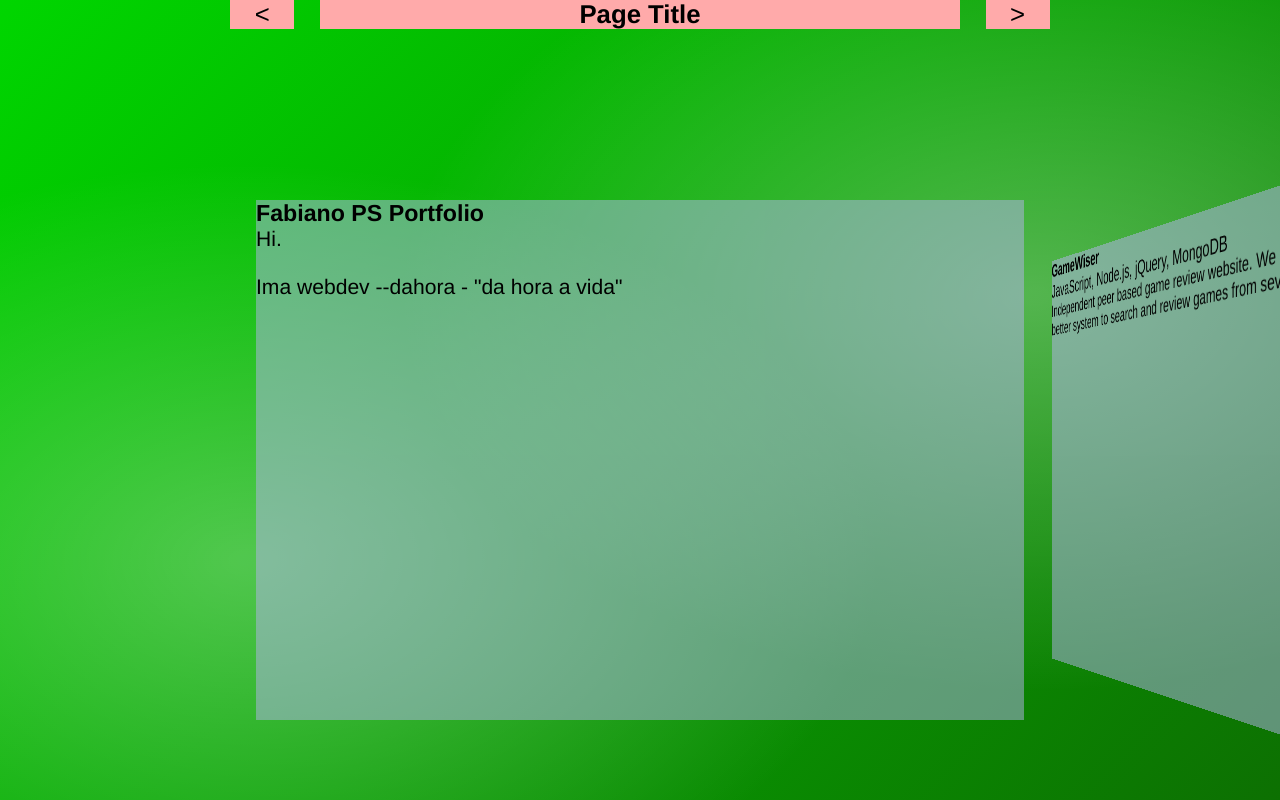
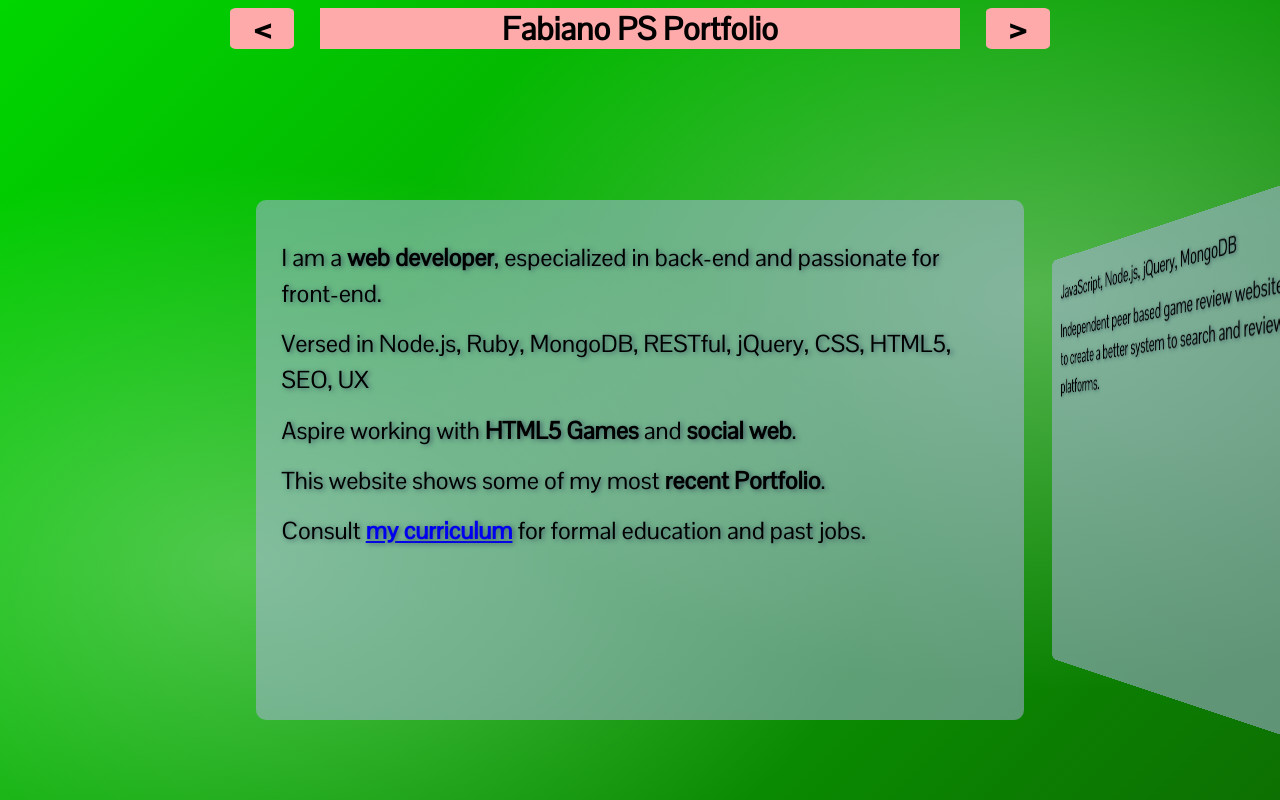
Before and after one commit to flockonus/flockonus.github.com, a plain HTML site: page index.html in a window 1280 px wide. Shown: the top 800 px of the page. Drawn offline with Linux system fonts and the light colour scheme.

Commit message:
working on v2

```diff
--- a/index.html
+++ b/index.html
@@ -6,11 +6,11 @@
 
   <script type="text/javascript" src="javascripts/jquery-1.7.1.js"></script>
 
-
-  <link rel="stylesheet" type="text/css" href="./Flockonus Portfolio 2.0 - jsFiddle demo by flockonus_files/result-light.css">
+  <link href='http://fonts.googleapis.com/css?family=Pontano+Sans' rel='stylesheet' type='text/css'>
 
   <style type="text/css">
-    *{margin: 0; padding: 0; font-size: 110%;font-family: "Helvetica", "Lucida Sans", "Lucida Sans Unicode"}
+
+*{ margin: 0; padding: 0;}
 
 html, body{
     /* FONTS? Karla
@@ -21,23 +21,35 @@ html, body{
     -webkit-box-sizing: border-box;
     -moz-box-sizing: border-box;
     box-sizing: border-box;
-    /* DEPLOY */
     overflow: hidden;
+    /*font-size: 110%;*/
+    font-family: 'Pontano Sans', sans-serif, "Helvetica", "Lucida Sans", "Lucida Sans Unicode";
 }
+
+p{
+    margin: 2% 0;
+}
+
 /*body > header{ heigth: 15% }*/
 #panel{
     height: 10%;
 }
 #panel *{ position: absolute; background: #FAA; text-align: center;  }
 #panel h1{
+    top: 1%;
     width: 50%;
     left: 25%;
     z-index: 500;
+    font-size: 200%;
 }
 #panel .back,#panel .next{
+    top: 1%;
     width: 5%;
     cursor: pointer;
     z-index: 500;
+    border-radius: 10%;
+    font-size: 200%;
+    font-weight: bold;
 }
 #panel .back{ left: 18% }
 #panel .next{ left: 77% }
@@ -52,12 +64,21 @@ html, body{
     bottom: 10%;
     font-size: 90%;
     opacity: 1;
+    border-radius: 10px;
+    padding: 2%;
+    line-height: 150%;
+    font-size: 150%;
+    text-shadow: 2px 1px 5px #3C5A65;
+
     -webkit-transition: all 0.5s ease-in-out;
     -webkit-transition: all 0.5s ease-in-out;
     -webkit-transform: perspective(0) rotateY(0deg) translateZ(0px);
     -webkit-backface-visibility: visible;
     -webkit-transform-origin-x: 50%;
     -webkit-transform-origin-y: 50%;
+}
+.screen-glass h1{
+    display: none;
 }
 
 /* looking good! */
@@ -220,7 +241,12 @@ function orderGlasses () {
   var glasses = j('.screen-glass');
   glasses.filter(':eq(0)').addClass('middle')
   glasses.filter(':eq(1)').addClass('right')
-  glasses.filter(':gt(1)').addClass('hidden')
+  glasses.filter(':gt(1)').addClass('hidden').addClass('right')
+  setTitle();
+}
+
+function setTitle () {
+  j('#panel h1').text( j('.screen-glass.middle h1').text() );
 }
 
 function init() {
@@ -229,22 +255,24 @@ function init() {
     positionElements(dim);
     correctCSS(dim);
     j('#panel .next').click(function() {
-        var glass = j('.screen-glass.middle')
+        var glass = j('.screen-glass.middle');
         if( glass.next().size() ){
-            glass.removeClass('middle').addClass('left')
-            glass.prev().addClass('hidden')//.removeClass('left')
-            glass.next().addClass('middle').removeClass('right')
-            glass.next().next().addClass('right').removeClass('hidden')
+            glass.removeClass('middle').addClass('left');
+            glass.prev().addClass('hidden');//.removeClass('left')
+            glass.next().addClass('middle').removeClass('right');
+            glass.next().next().addClass('right').removeClass('hidden');
         }
+        setTitle();
     });
     j('#panel .back').click(function() {
-        var glass = j('.screen-glass.middle')
+        var glass = j('.screen-glass.middle');
         if( glass.prev().size() ){
-            glass.removeClass('middle').addClass('right')
-            glass.prev().addClass('middle').removeClass('left')
-            glass.prev().prev().addClass('left').removeClass('hidden')
-            glass.next().addClass('hidden')//.removeClass('right')
+            glass.removeClass('middle').addClass('right');
+            glass.prev().addClass('middle').removeClass('left');
+            glass.prev().prev().addClass('left').removeClass('hidden');
+            glass.next().addClass('hidden');//.removeClass('right')
         }
+        setTitle();
     });
     rotateSpots(0, 1500);
     //KEYFRAMES, sera que vai funcionar?
@@ -282,9 +310,11 @@ init();
             <h1>Fabiano PS Portfolio</h1>
         </header>
         <p>
-            Hi.<br /><br />
-            Ima webdev --dahora
-            - "da hora a vida"
+            <p>I am a <b>web developer</b>, especialized in back-end and passionate for front-end.</p>
+            <p>Versed in Node.js, Ruby, MongoDB, RESTful, jQuery, CSS, HTML5, SEO, UX</p>
+            <p>Aspire working with <b>HTML5 Games</b> and <b>social web</b>.</p>
+            <p>This website shows some of my most <b>recent Portfolio</b>.</p>
+            <p>Consult <b><a href="https://docs.google.com/document/d/1gi8UQ31akugdgfq4vlD_8MexFdQBv8bU5ojwE6npF-Q/edit">my curriculum</a></b> for formal education and past jobs.</p>
         </p>
     </article>
     <article id="page2" class="screen-glass">
```
